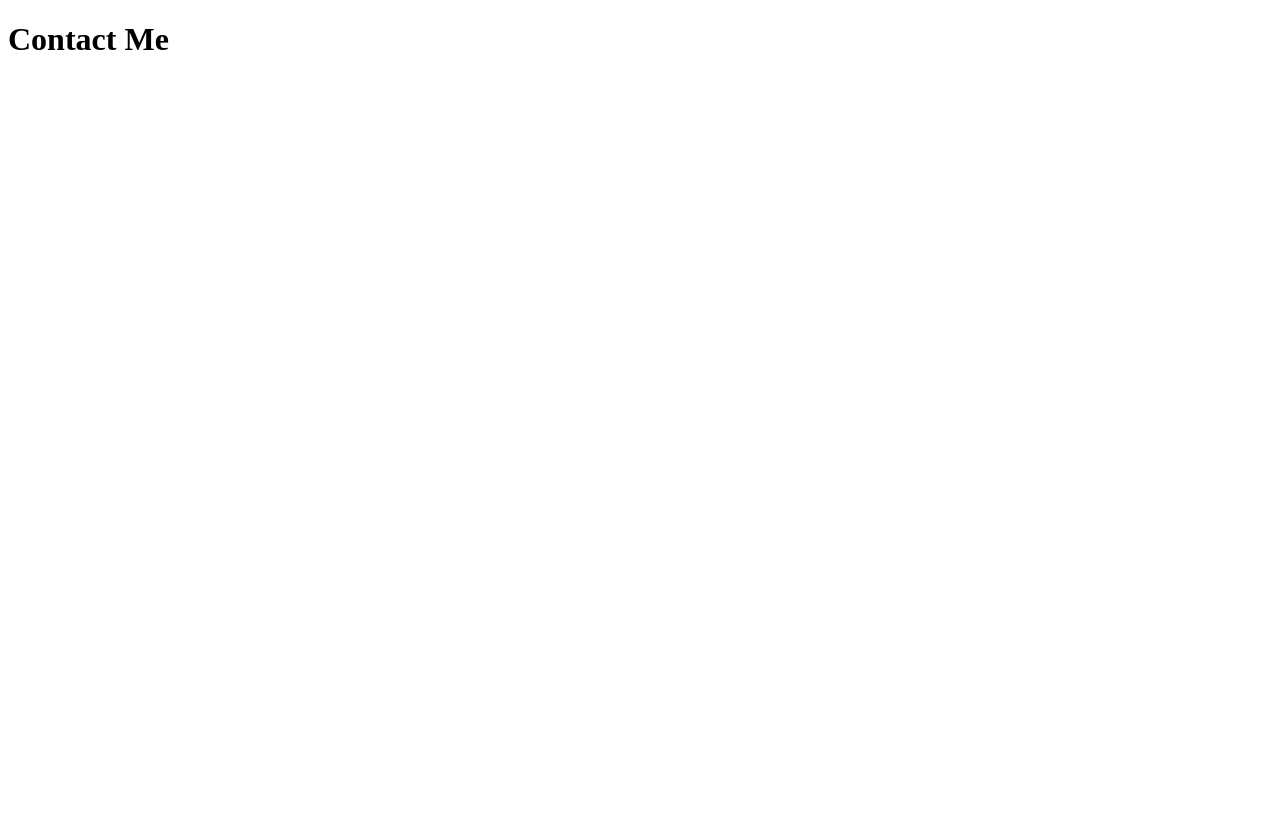
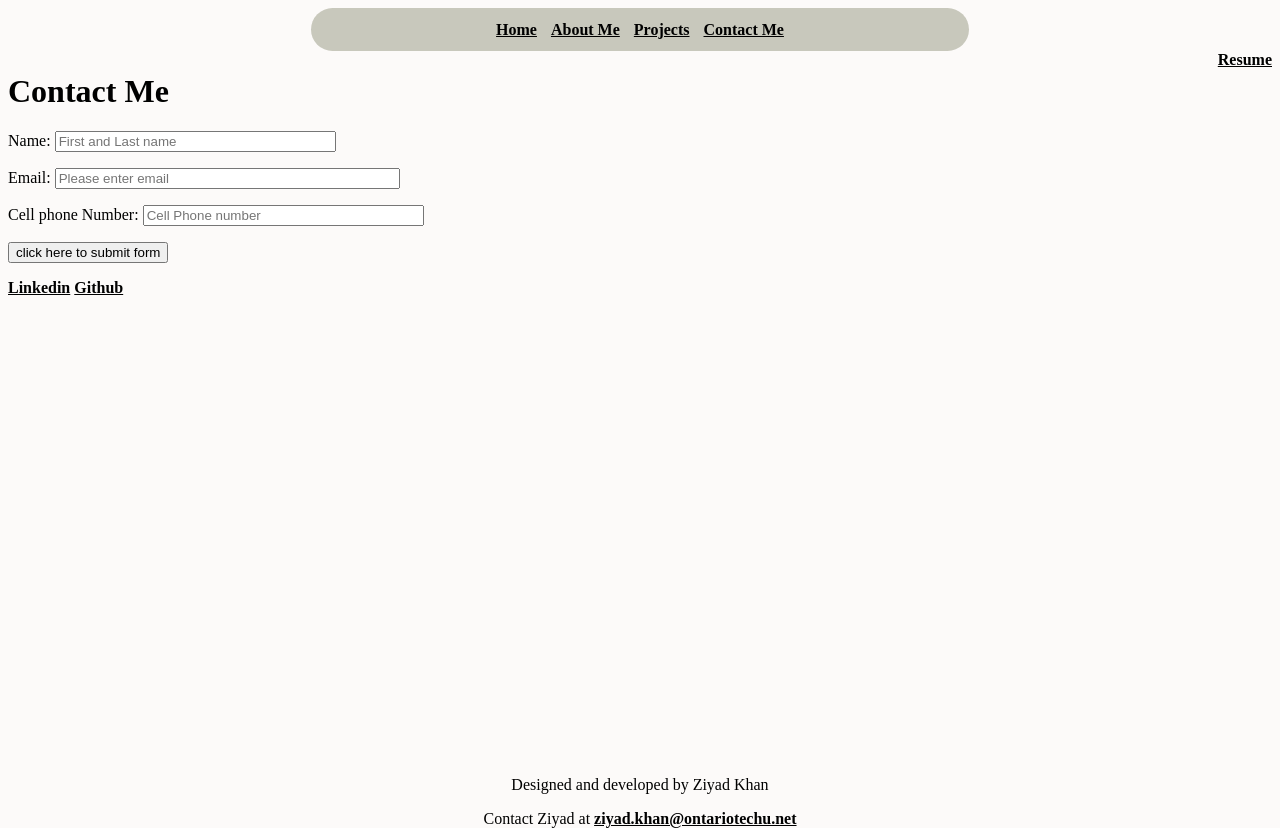
Before and after one commit to ZiyadK1520/Ziyad-Khan-Portfolio, a plain HTML site: page contact.html in a window 1280 px wide. Before the commit the page ends 800 px from the top, so only its background shows below. Drawn offline with Linux system fonts and the light colour scheme.

Commit message:
Finished rough outline for all pages. Added content to contact me page

```diff
--- a/contact.html
+++ b/contact.html
@@ -1,11 +1,45 @@
 <!DOCTYPE html>
 <html>
-    <head>
 
-    </head>
+<head>
+    <meta charset="UTF-8">
+    <title>Contact Page</title>
+    <link rel="stylesheet" href="full.css">
+</head>
 
 
-    <body>
-        <h1>Contact Me</h1>
-    </body>
+<body>
+    <header>
+        <nav>
+            <a class="selection" href="index.html">Home</a>
+            <a class="selection" href="about_pg.html">About Me</a>
+            <a class="selection" href="projects.html">Projects</a>
+            <a class="selection" href="contact.html">Contact Me</a>
+        </nav>
+        <a id="Resume" href="Resume/ZiyadKhan-Resume.pdf">Resume</a>
+    </header>
+    <h1>Contact Me</h1>
+    <form action="mailto:ziyad.khan@ontariotechu.net" ?subject="Signup" Form method="post" enctype="text/plain" name="Form">
+    <p>
+        <label for="name">Name: </label>
+        <input type="text"name="name" placeholder="First and Last name" size="32" required>
+    </p>
+    <p>
+        <label for="email">Email: </label>
+        <input type="text"name="email" placeholder="Please enter email" size="40" required>
+    </p>
+    <p>
+        <label for="phone">Cell phone Number: </label>
+        <input type="text"name="phone" placeholder="Cell Phone number" size="32" required>
+    </p>
+    <p><input type="submit" value="click here to submit form"/></p>
+</form>
+<a target="_blank" rel="noopener noreferrer" href="https://www.linkedin.com/public-profile/settings?trk=d_flagship3_profile_self_view_public_profile">Linkedin</a>
+<a target="_blank" rel="noopener noreferrer" href="https://github.com/ZiyadK1520">Github</a>
+<footer class="footer">
+    <p>Designed and developed by Ziyad Khan</p>
+    <p>Contact Ziyad at <a href="mailto:ziyad.khan@ontariotechu.net">ziyad.khan@ontariotechu.net</a></p>
+</footer>
+</body>
+
 </html>
--- a/full.css
+++ b/full.css
@@ -96,3 +96,16 @@ a{
     width:100%;
     height:10%;
 }
+
+footer{
+    width: 100%;
+    height: 5%;
+    text-align:center;
+}
+
+.footer{
+    position: absolute;
+    bottom:0;
+    left:0;
+    z-index:10;
+}
```
Also changed, not shown: about_pg.html (+4 -0 lines), index.html (+4 -0 lines), projects.html (+4 -0 lines).
